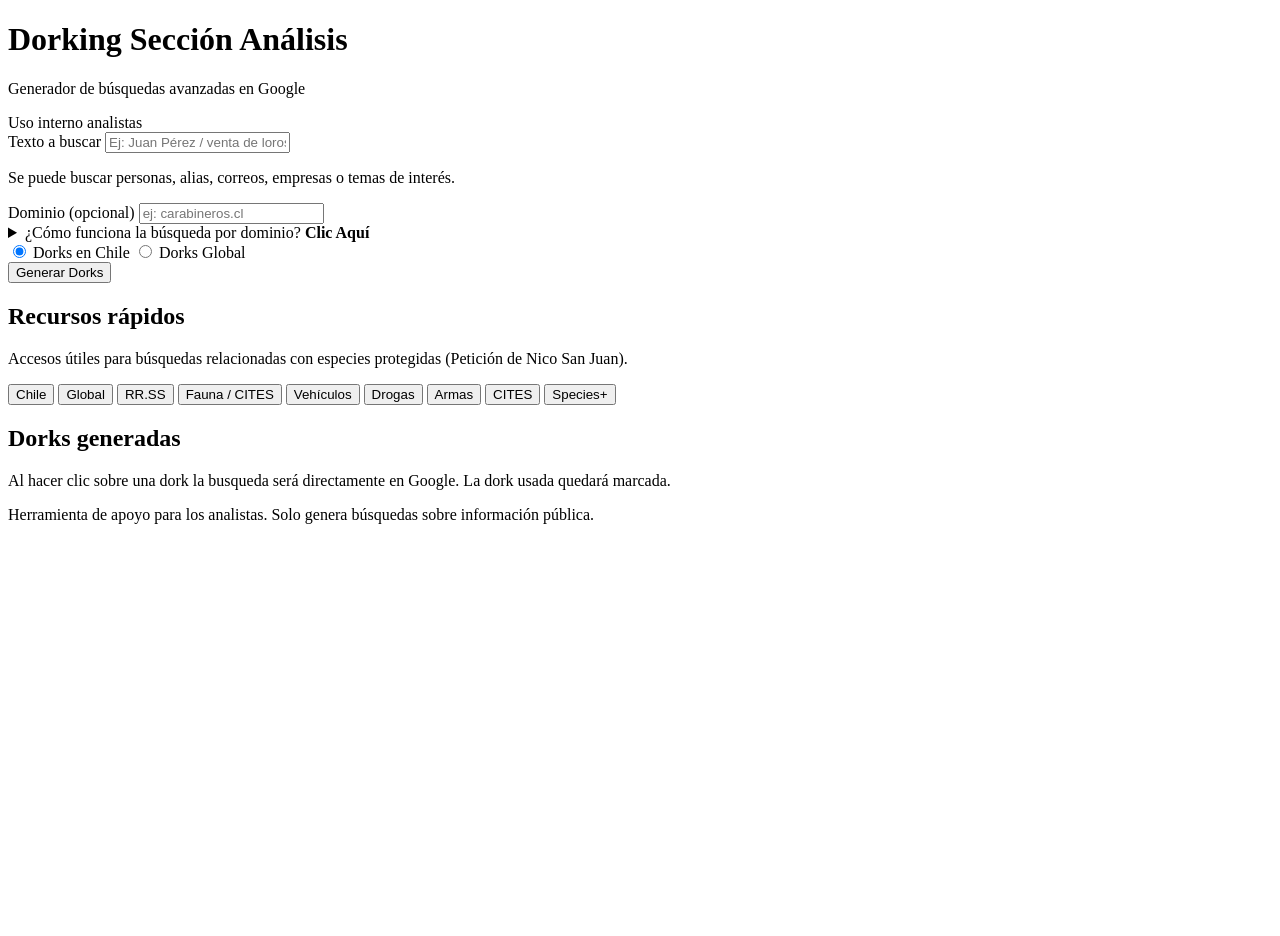
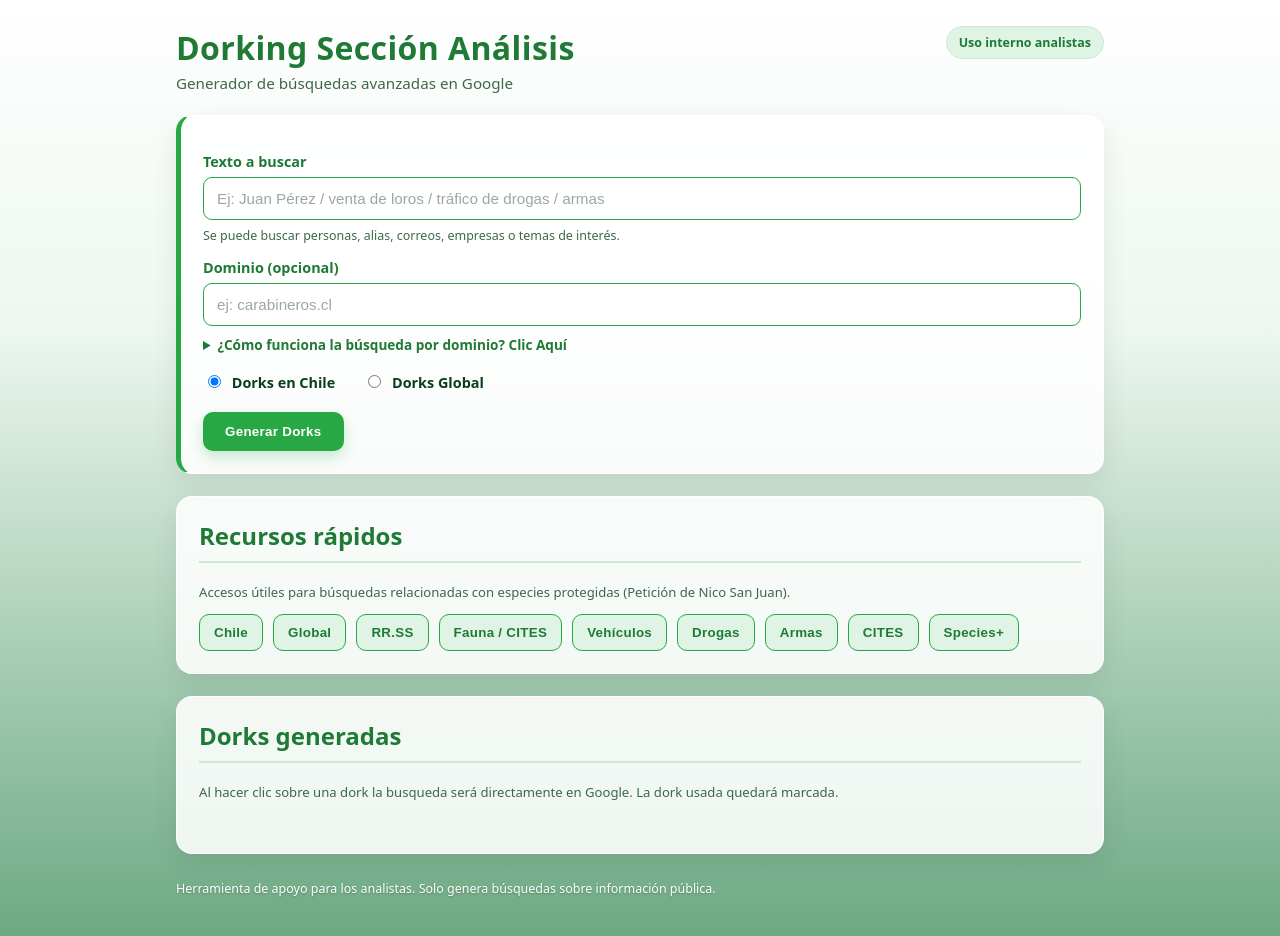
Before and after one commit to KNODRON/OsintDorking, a plain HTML site: page index.html in a window 1280 px wide. Before the commit the page ends 800 px from the top, so only its background shows below. Drawn offline with Linux system fonts and the light colour scheme.

Commit message:
Update style.css

```diff
--- a/style.css
+++ b/style.css
@@ -1,203 +1,290 @@
-let selectedCategory = "chile";
-
-function sanitizeDomain(raw) {
-  if (!raw) return "";
-
-  let d = raw.split(/[,;\n ]+/g)[0].trim();
-  if (!d) return "";
-
-  d = d.replace(/^https?:\/\//i, "");
-  d = d.replace(/^www\./i, "");
-  d = d.replace(/\/.*$/, "");
-  d = d.replace(/[^\w.-]+$/g, "");
-
-  return d;
+:root {
+  --primary: #28a745;
+  --primary-dark: #1f7a35;
+  --primary-soft: #dff4e5;
+  --bg-main: #edf7f0;
+  --bg-gradient: #6ca982;
+  --card: #ffffff;
+  --card-soft: #f7fbf8;
+  --text-main: #0b3d1e;
+  --text-muted: #3c684a;
+  --border: #cde7d4;
+  --visited: #d5ddd8;
 }
 
-function setCategory(category, btn) {
-  selectedCategory = category;
-
-  document.querySelectorAll(".category-buttons button").forEach(b => {
-    b.classList.remove("active-category");
-  });
-
-  if (btn) btn.classList.add("active-category");
+* {
+  box-sizing: border-box;
 }
 
-function openCites() {
-  window.open("https://cites.org/esp", "_blank", "noopener");
+body {
+  margin: 0;
+  font-family: system-ui, -apple-system, Segoe UI, Roboto, Arial, sans-serif;
+  background: linear-gradient(180deg, #ffffff 0%, var(--bg-main) 35%, var(--bg-gradient) 100%);
+  color: var(--text-main);
+  min-height: 100vh;
 }
 
-function openSpeciesPlus() {
-  window.open("https://www.speciesplus.net/", "_blank", "noopener");
+.container {
+  max-width: 980px;
+  margin: auto;
+  padding: 26px;
 }
 
-function generateDorks() {
-  const query = document.getElementById("query").value.trim();
-  const domainInput = document.getElementById("domain").value.trim();
-  const results = document.getElementById("results");
-
-  results.innerHTML = "";
-
-  if (!query) {
-    alert("Ingresa un texto a buscar");
-    return;
+.header {
+  display: flex;
+  justify-content: space-between;
+  align-items: flex-start;
+  gap: 16px;
+  margin-bottom: 22px;
 }
 
-  const Q = `"${query}"`;
-  const domain = sanitizeDomain(domainInput);
-
-  let category = selectedCategory;
-
-  // Compatibilidad con radios antiguos si todavía existen
-  const oldMode = document.querySelector('input[name="mode"]:checked');
-  if (oldMode && selectedCategory === "chile") {
-    category = oldMode.value === "global" ? "global" : "chile";
+.header h1 {
+  margin: 0;
+  color: var(--primary-dark);
+  font-size: 2rem;
+  letter-spacing: 0.4px;
 }
 
-  let templates = [];
-
-  const addDomain = dork => domain ? `site:${domain} ${dork}` : dork;
-
-  if (category === "chile") {
-    templates = [
-      `site:pjud.cl ${Q}`,
-      `site:tribunales.cl ${Q}`,
-      `site:chileatiende.gob.cl ${Q}`,
-      `site:serviciomigraciones.cl ${Q}`,
-      `site:extranjeria.gob.cl ${Q}`,
-      `site:registrocivil.cl ${Q}`,
-      `site:diariooficial.interior.gob.cl ${Q}`,
-      `site:contraloria.cl ${Q}`,
-      `${Q} filetype:pdf site:.cl`,
-      `${Q} filetype:doc OR filetype:docx site:.cl`,
-      `${Q} filetype:xls OR filetype:xlsx site:.cl`,
-      `${Q} ("informe" OR "expediente" OR "resolución") filetype:pdf`,
-      `${Q} ("orden de detención" OR "detenido")`,
-      `${Q} ("RUT" OR "rut")`,
-      `${Q} ("domicilio" OR "dirección")`,
-      `${Q} site:biobiochile.cl`,
-      `${Q} site:emol.com`,
-      `${Q} site:latercera.com`,
-      `${Q} site:soychile.cl`
-    ];
+.subtitle {
+  margin: 4px 0 0;
+  color: var(--text-muted);
+  font-size: 0.95rem;
 }
 
-  if (category === "global") {
-    templates = [
-      `${Q} filetype:pdf`,
-      `${Q} filetype:doc OR filetype:docx`,
-      `${Q} filetype:xls OR filetype:xlsx`,
-      `${Q} filetype:ppt OR filetype:pptx`,
-      `${Q} filetype:txt`,
-      `${Q} ("curriculum" OR "cv" OR "resume")`,
-      `${Q} ("correo" OR "email" OR "teléfono" OR "phone")`,
-      `${Q} ("foto" OR "imagen")`,
-      `${Q} ("informe" OR "reporte")`,
-      `${Q} ("comunicado" OR "noticia")`,
-      `${Q} site:archive.org`,
-      `${Q} site:medium.com`,
-      `${Q} site:wordpress.com`,
-      `${Q} site:blogspot.com`
-    ];
+.badge {
+  background: var(--primary-soft);
+  color: var(--primary-dark);
+  border: 1px solid var(--border);
+  padding: 7px 12px;
+  border-radius: 999px;
+  font-size: 0.78rem;
+  font-weight: 700;
+  white-space: nowrap;
 }
 
-  if (category === "rrss") {
-    templates = [
-      `${Q} site:facebook.com`,
-      `${Q} site:instagram.com`,
-      `${Q} site:linkedin.com`,
-      `${Q} site:tiktok.com`,
-      `${Q} site:x.com OR site:twitter.com`,
-      `${Q} site:youtube.com`,
-      `${Q} site:reddit.com`,
-      `${Q} site:t.me`,
-      `${Q} site:telegram.org`,
-      `${Q} "t.me/"`,
-      `${Q} ("grupo telegram" OR "canal telegram")`,
-      `${Q} ("perfil" OR "usuario")`,
-      `${Q} ("foto" OR "imagen")`
-    ];
+.box {
+  background: rgba(255,255,255,0.88);
+  border: 1px solid rgba(255,255,255,0.9);
+  border-radius: 16px;
+  padding: 22px;
+  margin-bottom: 22px;
+  box-shadow: 0 10px 28px rgba(0,0,0,0.08);
+  backdrop-filter: blur(4px);
 }
 
-  if (category === "fauna") {
-    templates = [
-      `${Q} ("CITES" OR "Species+")`,
-      `${Q} ("especie protegida" OR "especies protegidas")`,
-      `${Q} ("fauna silvestre" OR "animal protegido")`,
-      `${Q} ("animal exótico" OR "mascota exótica")`,
-      `${Q} ("venta" OR "vendo" OR "se vende") ("loro" OR "tortuga" OR "iguana" OR "ave exótica")`,
-      `${Q} ("tráfico" OR "comercio ilegal") ("fauna" OR "animales")`,
-      `${Q} site:facebook.com ("venta" OR "vendo") ("animal" OR "loro" OR "tortuga")`,
-      `${Q} site:instagram.com ("venta" OR "disponible") ("animal" OR "exótico")`,
-      `${Q} filetype:pdf ("fauna" OR "CITES" OR "especies protegidas")`,
-      `${Q} ("incautación" OR "decomiso") ("fauna" OR "animales")`
-    ];
+.main-box {
+  border-left: 5px solid var(--primary);
 }
 
-  if (category === "vehiculos") {
-    templates = [
-      `${Q} ("vehículo" OR "auto" OR "camioneta")`,
-      `${Q} ("patente" OR "placa")`,
-      `${Q} ("robo" OR "robado") ("vehículo" OR "auto")`,
-      `${Q} ("encargo" OR "búsqueda") ("vehículo" OR "patente")`,
-      `${Q} ("venta" OR "vendo") ("auto" OR "vehículo")`,
-      `${Q} site:facebook.com ("venta" OR "vendo") ("auto" OR "vehículo")`,
-      `${Q} site:yapo.cl ("auto" OR "vehículo")`,
-      `${Q} site:chileautos.cl`,
-      `${Q} ("accidente" OR "choque") ("vehículo" OR "auto")`,
-      `${Q} filetype:pdf ("vehículo" OR "patente")`
-    ];
+label {
+  display: block;
+  margin-top: 14px;
+  font-size: 0.9rem;
+  color: var(--primary-dark);
+  font-weight: 700;
 }
 
-  if (category === "drogas") {
-    templates = [
-      `${Q} ("droga" OR "cocaína" OR "marihuana" OR "pasta base")`,
-      `${Q} ("narco" OR "narcotráfico" OR "microtráfico")`,
-      `${Q} ("incautación" OR "decomiso") ("droga" OR "narcótico")`,
-      `${Q} ("detenido" OR "imputado") ("droga" OR "narcotráfico")`,
-      `${Q} ("cultivo indoor" OR "laboratorio clandestino")`,
-      `${Q} ("punto de venta" OR "venta de droga")`,
-      `${Q} site:facebook.com ("droga" OR "marihuana" OR "weed")`,
-      `${Q} site:instagram.com ("marihuana" OR "weed")`,
-      `${Q} filetype:pdf ("droga" OR "narcotráfico" OR "microtráfico")`,
-      `${Q} ("distribución" OR "tráfico") ("droga" OR "narcótico")`
-    ];
+input[type="text"] {
+  width: 100%;
+  padding: 12px 13px;
+  margin-top: 6px;
+  background: #ffffff;
+  border: 1px solid var(--primary);
+  color: var(--text-main);
+  border-radius: 9px;
+  font-size: 0.95rem;
 }
 
-  if (category === "armas") {
-    templates = [
-      `${Q} ("arma" OR "pistola" OR "revólver")`,
-      `${Q} ("tenencia ilegal" OR "porte de arma")`,
-      `${Q} ("munición" OR "cartuchos")`,
-      `${Q} ("disparo" OR "balacera")`,
-      `${Q} ("incautación" OR "decomiso") ("arma" OR "armamento")`,
-      `${Q} ("detenido" OR "imputado") ("arma" OR "armas")`,
-      `${Q} ("calibre" OR "munición")`,
-      `${Q} site:facebook.com ("arma" OR "pistola" OR "munición")`,
-      `${Q} filetype:pdf ("arma" OR "armamento" OR "munición")`,
-      `${Q} ("procedimiento" OR "allanamiento") ("arma" OR "armas")`
-    ];
+input[type="text"]:focus {
+  outline: 3px solid rgba(40,167,69,0.18);
+  border-color: var(--primary-dark);
 }
 
-  // Si hay dominio, todas las dorks se acotan al dominio ingresado
-  if (domain) {
-    templates = templates.map(d => addDomain(d));
+input[type="text"]::placeholder {
+  color: #9aa99f;
 }
 
-  const dorks = templates.slice(0, 45);
+.help-text {
+  font-size: 0.78rem;
+  color: var(--text-muted);
+  margin: 7px 0 0;
+}
 
-  dorks.forEach((d, index) => {
-    const li = document.createElement("li");
-    li.textContent = `${index + 1}. ${d}`;
-    li.title = "Clic para buscar en Google";
+details.help {
+  margin-top: 9px;
+  font-size: 0.85rem;
+  color: var(--text-main);
+}
 
-    li.onclick = () => {
-      const url = `https://www.google.com/search?q=${encodeURIComponent(d)}`;
-      window.open(url, "_blank", "noopener");
-      li.classList.add("visited");
-    };
+details.help summary {
+  cursor: pointer;
+  color: var(--primary-dark);
+  font-weight: 700;
+}
 
-    results.appendChild(li);
-  });
+details.help summary:hover {
+  text-decoration: underline;
 }
+
+details.help p {
+  background: var(--card-soft);
+  border-left: 4px solid var(--primary);
+  padding: 12px;
+  border-radius: 8px;
+  margin-top: 8px;
+  line-height: 1.45;
+}
+
+.mode-select {
+  display: flex;
+  gap: 28px;
+  flex-wrap: wrap;
+  margin-top: 18px;
+}
+
+.mode-select label {
+  margin-top: 0;
+  font-weight: 600;
+  color: var(--text-main);
+}
+
+.mode-select input {
+  margin-right: 7px;
+}
+
+button {
+  border: none;
+  cursor: pointer;
+  font-weight: 700;
+  border-radius: 10px;
+  letter-spacing: 0.3px;
+}
+
+.primary-btn {
+  margin-top: 20px;
+  padding: 12px 22px;
+  background: var(--primary);
+  color: #ffffff;
+  box-shadow: 0 6px 14px rgba(40,167,69,0.25);
+}
+
+.primary-btn:hover {
+  background: var(--primary-dark);
+}
+
+.resource-box h2,
+.results-box h2 {
+  margin-top: 0;
+  color: var(--primary-dark);
+  border-bottom: 2px solid var(--border);
+  padding-bottom: 9px;
+}
+
+.resource-buttons {
+  display: flex;
+  gap: 10px;
+  flex-wrap: wrap;
+  margin-top: 12px;
+}
+
+.resource-buttons button {
+  background: var(--primary-soft);
+  color: var(--primary-dark);
+  border: 1px solid var(--primary);
+  padding: 10px 14px;
+}
+
+.resource-buttons button:hover {
+  background: #c8eed2;
+}
+
+.hint {
+  font-size: 0.82rem;
+  color: var(--text-muted);
+}
+
+ul {
+  list-style: none;
+  padding: 0;
+  margin-top: 14px;
+  max-height: 420px;
+  overflow-y: auto;
+}
+
+li {
+  display: flex;
+  align-items: flex-start;
+  gap: 8px;
+  padding: 10px 12px;
+  border: 1px solid var(--border);
+  border-radius: 10px;
+  margin-bottom: 8px;
+  cursor: pointer;
+  font-size: 0.9rem;
+  color: #123d23;
+  background: #f4fbf6;
+  transition: background 0.15s ease, transform 0.1s ease, color 0.15s ease;
+}
+
+li::before {
+  content: "🔎";
+  flex: 0 0 auto;
+}
+
+li:hover {
+  background: #d9f2df;
+  color: #072d16;
+  transform: translateX(2px);
+}
+
+li.visited {
+  background: var(--visited);
+  color: #66796c;
+}
+
+li.visited::before {
+  content: "✓";
+}
+
+footer {
+  margin-top: 26px;
+}
+
+.legal {
+  color: #ffffff;
+  font-size: 0.78rem;
+  line-height: 1.5;
+  text-shadow: 0 1px 2px rgba(0,0,0,0.25);
+}
+
+@media (max-width: 700px) {
+  .container {
+    padding: 20px;
+  }
+
+  .header {
+    flex-direction: column;
+  }
+
+  .header h1 {
+    font-size: 1.65rem;
+  }
+
+  .box {
+    padding: 18px;
+    border-radius: 14px;
+  }
+
+  .primary-btn {
+    width: 100%;
+    padding: 14px;
+  }
+
+  .mode-select {
+    gap: 16px;
+  }
+
+  ul {
+    max-height: 360px;
+  }
+}
```
Lines whose indentation alone changed are shown as unchanged.
